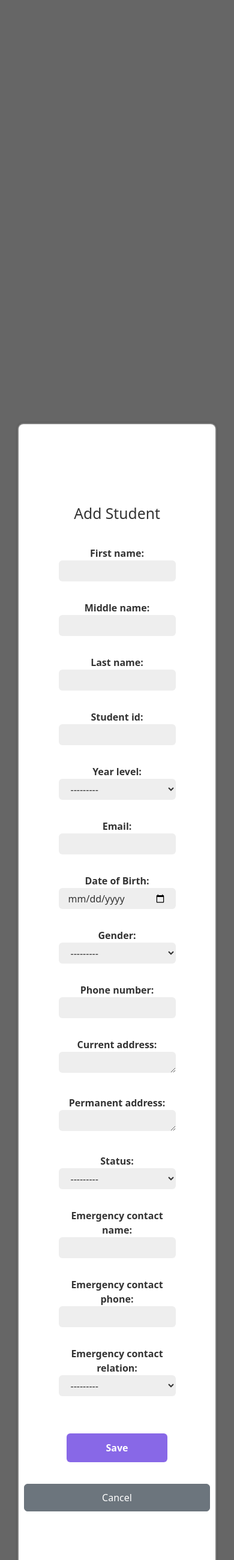
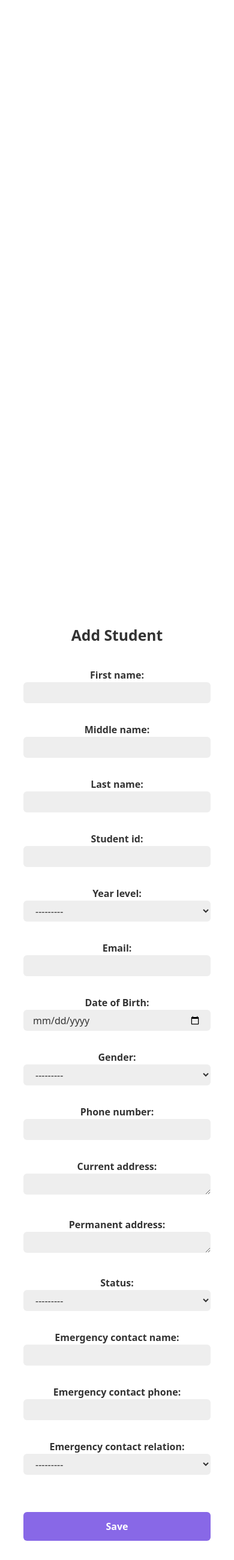
Before and after one commit to DavonGT/CSD-Student-IMS, a Django app: page /create/ in a window 390 px wide. Shown: the whole page at 60% size. Run offline with Django 5.2, Linux system fonts and the light colour scheme; the visitor is signed in with stand-in values (Sample User, id 1).

Commit message:
Fixed modal size Fixed modal size

```diff
--- a/core/static/core/css/modal.css
+++ b/core/static/core/css/modal.css
@@ -23,8 +23,8 @@
 /* Modal Box */
 .modal-content {
     width: 25vw;
-    height: 1650px;
-    top: 380px;
+    height: 1750px;
+    top: 450px;
     gap: 1em;
     display: flex;
     justify-content:center;
@@ -35,6 +35,10 @@
     background-color: #fff;
     color: #333;
     box-shadow: 0 0 5px rgba(0, 0, 0, 0.2);
+}
+
+.modal-content h2 {
+    font-weight: 600;
 }
 
 .modal button {
@@ -202,9 +206,10 @@
 
 @media (max-width: 1024px) {
     .modal-content {
-        width: 40%;
+        width: 50%;
         padding: 1em 2em;
-        min-height: 95vh;
+        min-height: 100vh;
+        margin-top: 50px;
     }
     .open-modal-btn button {
         width: 40vw;
@@ -219,7 +224,7 @@
 
 @media (max-width: 800px) {
     .modal-content {
-        width: 40%;
+        width: 50%;
         padding: 1em 2em;
         min-height: 60vh;
     }
@@ -229,18 +234,23 @@
 }
 
 @media (max-width: 425px) {
+    .modal {
+        background-color: #fff;
+    }
     .modal-content {
-        height: 75vh;
+        margin-top: 350px;
+        margin-bottom: 100px;
+        height: 100vh;
         width: 100%;
-        width: 85vw;
         padding: 1em 5em;
+        box-shadow: none;
     }
-    .open-modal-btn button {
-        width: 85vw;
+    .modal-content button {
+        width: 80vw;
     }
     .modal-content select,
     .modal-content textarea,
     .modal-content input  {
-        min-width: 50vw;
+        min-width: 80vw;
     }
 }
--- a/core/templates/core/student_form.html
+++ b/core/templates/core/student_form.html
@@ -15,8 +15,8 @@
             <form method="post" class="needs-validation">
                 {% csrf_token %}
                 {{ form.as_p }}
-                <button type="submit" class="btn btn-primary">Save</button>
-                <a href="{% url 'student_list' %}" class="btn btn-secondary" style="width: 310px; height: 46px; padding: 10px 0;">Cancel</a>
+                <button type="submit">Save</button>
+                <button href="{% url 'student_list' %}" style="background-color: #fcfaff; color: #42434a; border: 2px solid #42434a; margin-bottom: 20px;">Cancel</button>
             </form>
         </div>
     </div>
```
